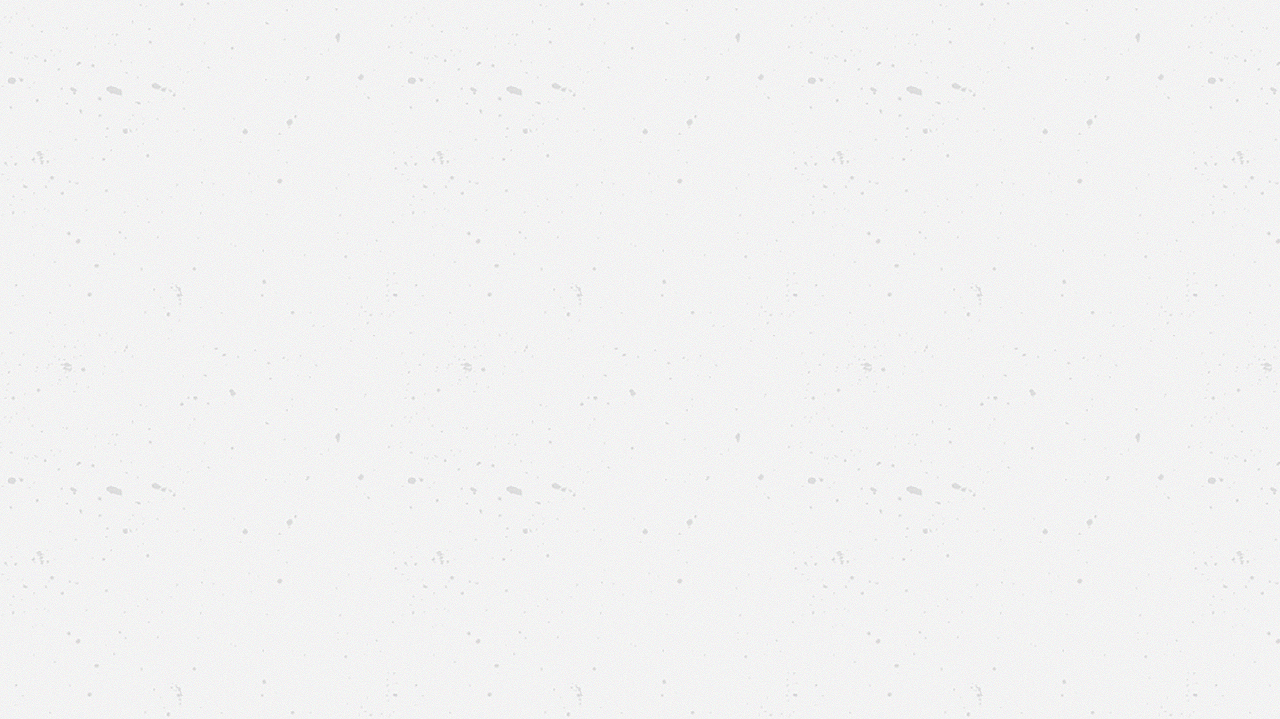
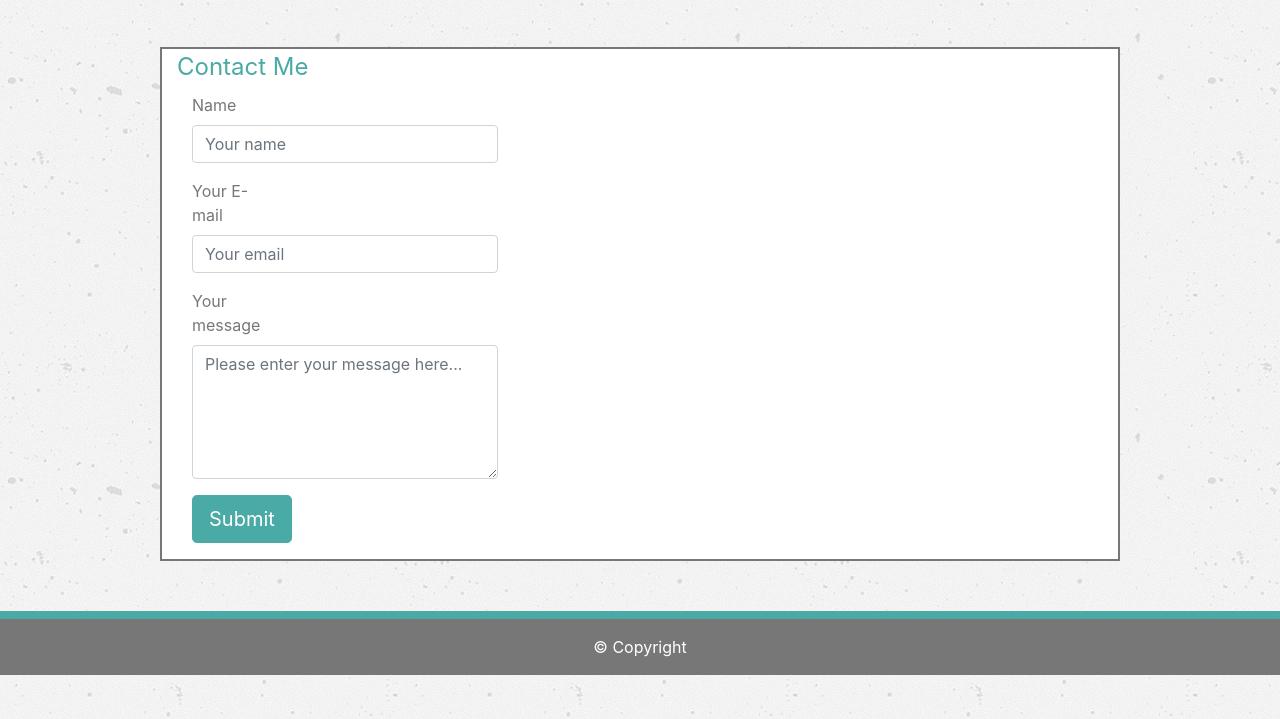
Before and after one commit to dps0610/Bootstrap-Portfolio, a plain HTML site: page contact.html in a window 1280 px wide. Shown: the part 81-800 px from the top of the page. Drawn offline with nearby package versions, Linux system fonts and the light colour scheme.

Commit message:
added contact form to contact.html and stylized.

```diff
--- a/contact.html
+++ b/contact.html
@@ -12,7 +12,7 @@
 </head>
 <body class="body">
 
-    <nav class="navbar navbar-expand-lg navbar-light bg-white pt-0 pb-0">
+    <nav class="navbar navbar-expand-lg navbar-light bg-white pt-0 pb-0 mb-5">
         <h3 class="navbar-brand p-4 ml-5 text-center text-white" href="#">David Short</h3>
             <button class="navbar-toggler" type="button" data-toggle="collapse" data-target="#navbarNav" aria-controls="navbarNav" aria-expanded="false" aria-label="Toggle navigation">
               <span class="navbar-toggler-icon"></span>
@@ -22,16 +22,62 @@
                 <li class="nav-item">
                   <a class="nav-link" href="index.html">About Me</a>
                 </li>
-                    <li class="nav-item">
+                <li class="nav-item" id="portfolio">
                   <a class="nav-link" href="portfolio.html">Portfolio</a>
                 </li>
                 <li class="nav-item">
-                      <a class="nav-link" href="contact.html">Contact </a>
+                  <a class="nav-link" href="contact.html">Contact</a>
                 </li>
               </ul>
             </div>
     </nav>
 
+    <div class="container">
+        <div class="row">
+            <div class="col-md-6 col-md-offset-3">
+              <div class="well well-sm">
+                <form class="form-horizontal" action="" method="post">
+                <fieldset>
+                  <legend class="text-left" id="Contact">Contact Me</legend>
+
+                  <div class="form-group">
+                    <label class="col-md-3 control-label" for="name">Name</label>
+                    <div class="col-md-9">
+                      <input id="name" name="name" type="text" placeholder="Your name" class="form-control">
+                    </div>
+                  </div>
+
+                  <div class="form-group">
+                    <label class="col-md-3 control-label" for="email">Your E-mail</label>
+                    <div class="col-md-9">
+                      <input id="email" name="email" type="text" placeholder="Your email" class="form-control">
+                    </div>
+                  </div>
+
+                  <div class="form-group">
+                    <label class="col-md-3 control-label" for="message">Your message</label>
+                    <div class="col-md-9">
+                      <textarea class="form-control" id="message" name="message" placeholder="Please enter your message here..." rows="5"></textarea>
+                    </div>
+                  </div>
+
+                  <div class="form-group">
+                    <div class="col-md-12 text-left">
+                      <button type="submit" class="btn btn-primary btn-lg" id="submit">Submit</button>
+                    </div>
+                  </div>
+                </fieldset>
+                </form>
+              </div>
+            </div>
+        </div>
+      </div>
+
+    <footer class="page-footer font-small">
+      <div class="footer-copyright text-center py-3 text-white p-3">© Copyright
+      </div>
+    </footer>
+
 
 
 </body>
--- a/style.css
+++ b/style.css
@@ -44,3 +44,25 @@ footer {
     border-top-color: #4aaaa5;
     background: #777777 !important;
 }
+
+.container {
+    background: #ffffff;
+    Border: solid;
+    border-width: 2px;
+    border-color: #777777;
+    margin-bottom: 50px;
+    width: 960px;
+    color: #777777;
+}
+
+#Contact {
+    color: #4aaaa5 !important;
+    border-bottom: 5px !important;
+    border-bottom-color: #777777 !important;
+}
+
+#submit {
+    background-color: #4aaaa5;
+    color: #ffffff;
+    border-color: #4aaaa5;
+}
```
Also changed, not shown: index.html (+4 -4 lines), portfolio.html (+7 -4 lines). Lines whose indentation alone changed are shown as unchanged.
